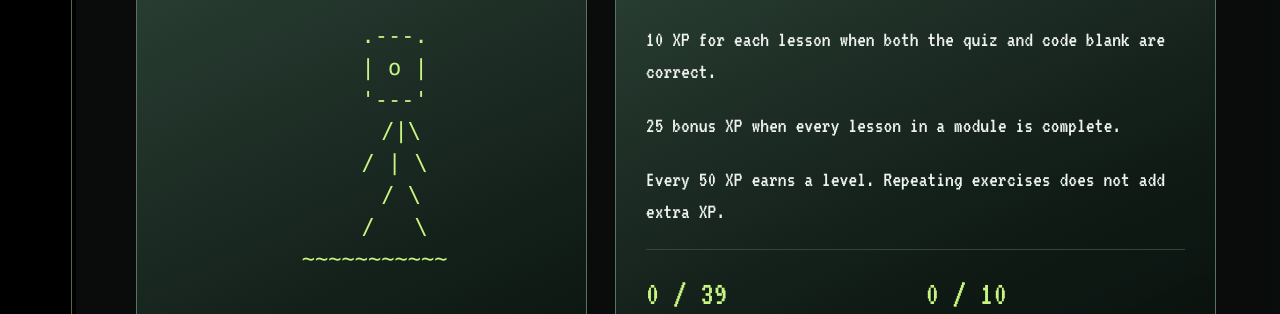
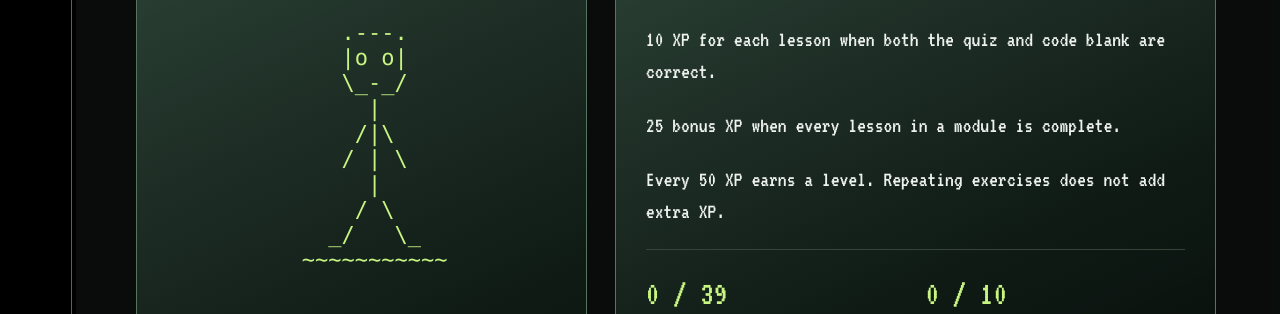
Before and after one commit to DEFFT624/GameForge, a website with bundled scripts: page public/character.html in a window 1280 px wide. Shown: the part 463-777 px from the top of the page. Built offline with nearby package versions, Linux system fonts and the light colour scheme.

Commit message:
Keep ASCII characters aligned as one drawing and tidy all milestone poses

```diff
--- a/public/character.js
+++ b/public/character.js
@@ -3,41 +3,46 @@ import {readCharacterProgress} from './character-progress.js';
 const $ = id => document.getElementById(id);
 const appearances = [
   {level:1, name:'New adventurer', art:String.raw`     .---.
-     | o |
-     '---'
+     |o o|
+     \_-_/
+       |
       /|\
      / | \
+       |
       / \
-     /   \
+    _/   \_
   ~~~~~~~~~~~`},
-  {level:4, name:'Trail explorer', art:String.raw`      /\
-     /__\
-     | o |    /
-     '---'   /
-      /|\___/
-     / |
+  {level:4, name:'Trail explorer', art:String.raw`       ^
       / \
-     /   \
-  ~~~~~~~~~~~`},
-  {level:8, name:'Code guardian', art:String.raw`     .===.
-     | o |     /\
-     '---'     ||
-   __/|\__    _||_
-  [#] |   \___ ||
-  [#] |        ||
-     / \
-    /   \
-  ~~~~~~~~~~~`},
-  {level:12, name:'Quest champion', art:String.raw`     /\ /\ /\
-     '====='
-     | o |      /\
-     '---'      ||
-   __/|\__     _||_
-  [#] |   \____ ||
-  [#] |  /\     ||
-     / \/  \
-    /   \___\
-  ~~~~~~~~~~~~~`}
+     /___\    _
+     |o o|    |
+     \_-_/    |
+      /|\     |
+     / | \____|
+       |      |
+      / \     |
+    _/   \_   |
+  ~~~~~~~~~~~~~~~`},
+  {level:8, name:'Code guardian', art:String.raw`     [===]    /\
+     |o o|    ||
+     \_-_/    ||
+ [#]__/|\_____||_
+ [#]   |      ||
+       |
+      / \
+    _/   \_
+  ~~~~~~~~~~~~~~~`},
+  {level:12, name:'Quest champion', art:String.raw`     \^ ^/    /\
+     [===]    ||
+     |o o|    ||
+     \_-_/   _||_
+ [#]__/|\_____||
+ [#] / | \    ||
+    /  |  \
+   /___|___\
+      / \
+    _/   \_
+  ~~~~~~~~~~~~~~~`}
 ];
 function render() {
   let progress;
--- a/public/shell.css
+++ b/public/shell.css
@@ -24,7 +24,7 @@ body.sidebar-collapsed .site-sidebar nav a:is(:hover,:focus-visible) .nav-label{
 .character-grid{display:grid;grid-template-columns:minmax(250px,.9fr) minmax(300px,1.2fr);gap:28px;margin-top:36px}
 .character-stage,.character-info article{border:1px solid #587461;background:linear-gradient(155deg,#324b3ed9,#101c16ed 60%,#080c0a);box-shadow:inset 0 1px #d4ffe638;border-radius:8px;padding:30px}
 .character-stage{text-align:center;align-self:start}
-.character-stage pre{white-space:pre;font-family:Consolas,monospace;font-size:22px;line-height:1.45;background:transparent;border:0;color:var(--green);padding:32px 0;margin:0;overflow-wrap:normal;overflow-x:auto;max-width:100%}
+.character-stage pre{white-space:pre;text-align:left;width:max-content;font-family:Consolas,monospace;font-size:22px;line-height:1.15;background:transparent;border:0;color:var(--green);padding:32px 0;margin:0 auto;overflow-wrap:normal;overflow-x:auto;max-width:100%}
 .character-stage h2{font-size:34px;margin:12px 0}
 .character-stage label{display:block;color:var(--muted);margin-top:26px}
 .character-stage progress{height:16px;margin-top:10px}
```
